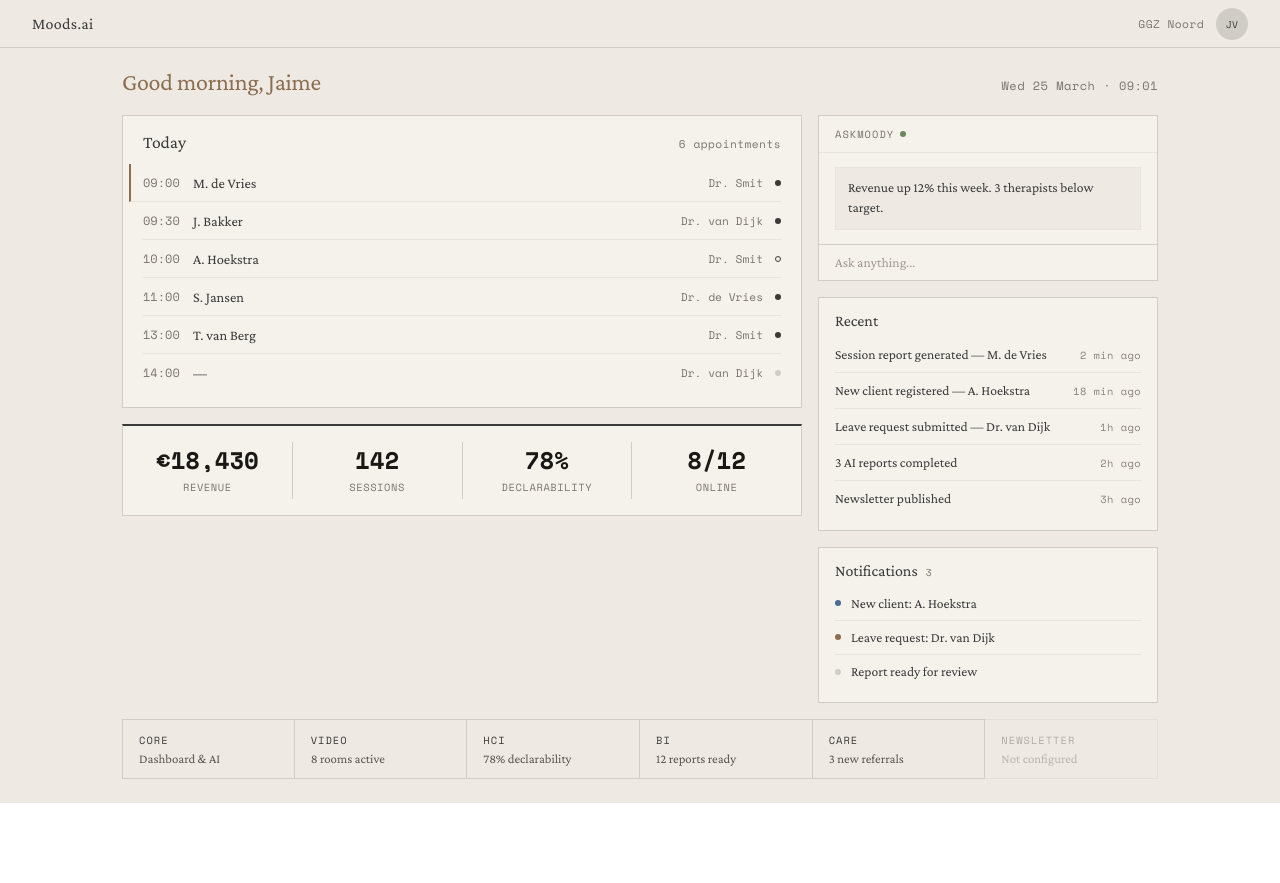
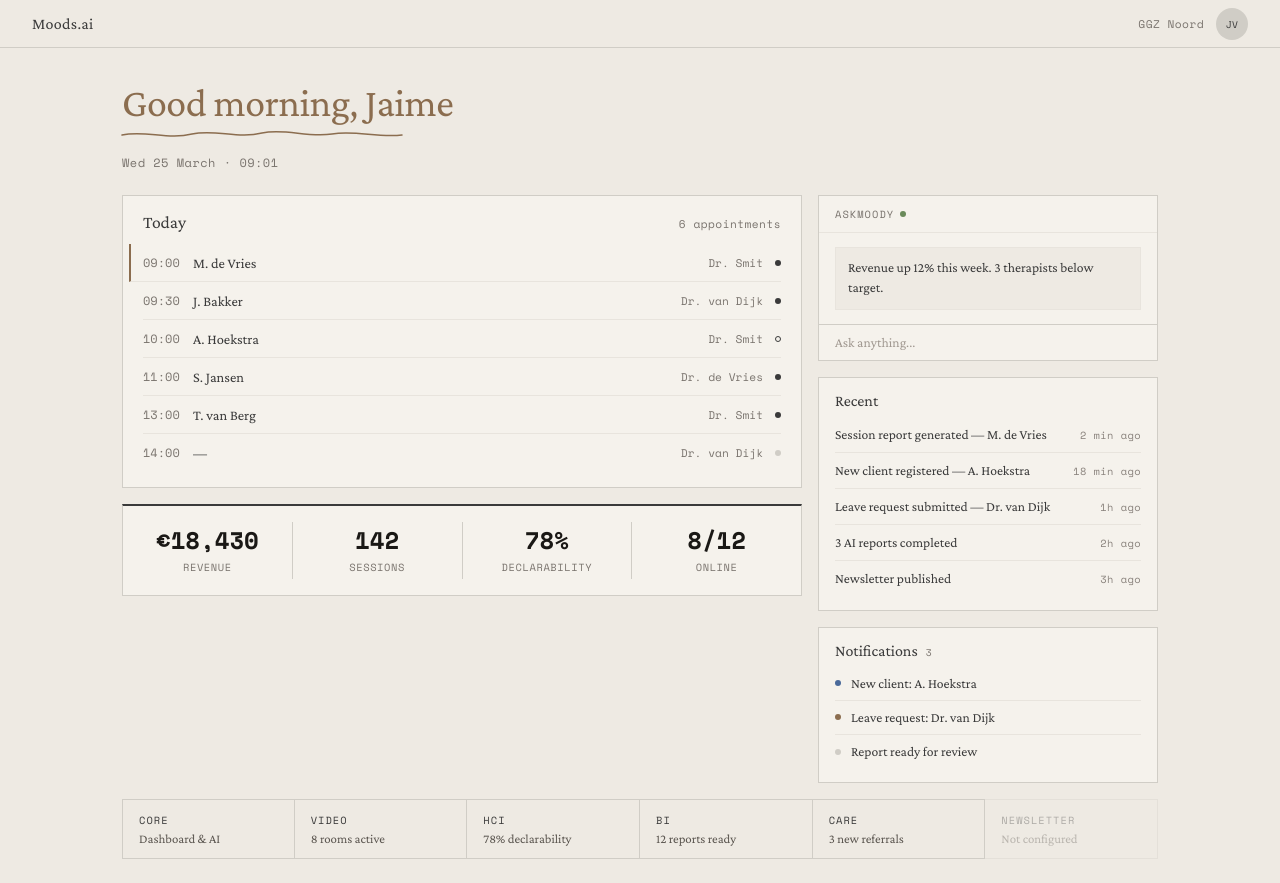
Before and after one commit to stmoerman/moodsai-vibe-design, a Next.js app: page /dashboard-example in a window 1280 px wide. Before the commit the page ends 803 px from the top, so only its background shows below. Built offline with nearby package versions, Linux system fonts and the light colour scheme.

Commit message:
feat: dashboard-example — animated greeting with hand-drawn underline, staggered dashboard reveal

```diff
--- a/app/dashboard-example/page.module.css
+++ b/app/dashboard-example/page.module.css
@@ -94,25 +94,56 @@
   letter-spacing: 0.04em;
 }
 
-/* ── Welcome Strip ── */
-.welcomeStrip {
+/* ── Welcome Hero ── */
+@keyframes greetFadeUp {
+  from { opacity: 0; transform: translateY(14px); }
+  to { opacity: 1; transform: translateY(0); }
+}
+
+@keyframes drawGreetingLine {
+  to { stroke-dashoffset: 0; }
+}
+
+@keyframes dashboardReveal {
+  from { opacity: 0; transform: translateY(12px); }
+  to { opacity: 1; transform: translateY(0); }
+}
+
+.welcomeHero {
   position: relative;
   z-index: 1;
   max-width: 1100px;
   margin: 0 auto;
-  padding: 20px 32px;
-  display: flex;
-  align-items: baseline;
-  justify-content: space-between;
-  animation: slideDown 0.4s ease 0.1s both;
+  padding: 32px 32px 24px;
 }
 
 .greeting {
   font-family: 'Crimson Pro', serif;
-  font-size: 1.5rem;
+  font-size: clamp(1.8rem, 3.5vw, 2.5rem);
   font-weight: 400;
   color: #8b6d4f;
   letter-spacing: -0.01em;
+  margin: 0;
+  opacity: 0;
+  animation: greetFadeUp 0.7s cubic-bezier(0.16, 1, 0.3, 1) forwards 0.15s;
+}
+
+.greetingUnderline {
+  display: block;
+  margin-top: 4px;
+  margin-bottom: 12px;
+  overflow: visible;
+}
+
+.greetingUnderlinePath {
+  fill: none;
+  stroke: #8b6d4f;
+  stroke-width: 1.5;
+  stroke-linecap: round;
+  stroke-linejoin: round;
+  stroke-dasharray: 320;
+  stroke-dashoffset: 320;
+  animation: drawGreetingLine 0.8s ease-out forwards 0.6s;
 }
 
 .dateTime {
@@ -120,6 +151,8 @@
   font-size: 0.75rem;
   color: #7a746e;
   letter-spacing: 0.04em;
+  opacity: 0;
+  animation: greetFadeUp 0.5s cubic-bezier(0.16, 1, 0.3, 1) forwards 1.1s;
 }
 
 /* ── Main Grid ── */
@@ -132,6 +165,8 @@
   display: grid;
   grid-template-columns: 2fr 1fr;
   gap: 16px;
+  opacity: 0;
+  animation: dashboardReveal 0.6s cubic-bezier(0.16, 1, 0.3, 1) forwards 1.4s;
 }
 
 /* ── Left Column ── */
@@ -470,7 +505,8 @@
   display: grid;
   grid-template-columns: repeat(6, 1fr);
   gap: 0;
-  animation: slideUp 0.4s ease 0.3s both;
+  opacity: 0;
+  animation: dashboardReveal 0.5s cubic-bezier(0.16, 1, 0.3, 1) forwards 1.7s;
 }
 
 .moduleTile {
@@ -561,7 +597,9 @@
 /* ── Reduced Motion ── */
 @media (prefers-reduced-motion: reduce) {
   .dotGrid,
-  .welcomeStrip,
+  .greeting,
+  .dateTime,
+  .mainGrid,
   .scheduleRow,
   .rightCol,
   .modulesRow {
@@ -569,4 +607,8 @@
     opacity: 1;
     transform: none;
   }
+  .greetingUnderlinePath {
+    stroke-dashoffset: 0;
+    animation: none;
+  }
 }
--- a/app/dashboard-example/page.tsx
+++ b/app/dashboard-example/page.tsx
@@ -85,9 +85,15 @@ export default function DashboardExample() {
         </div>
       </header>
 
-      {/* Welcome Strip */}
-      <div className={s.welcomeStrip}>
-        <span className={s.greeting}>{greeting}, Jaime</span>
+      {/* Welcome Hero */}
+      <div className={s.welcomeHero}>
+        <h1 className={s.greeting}>{greeting}, Jaime</h1>
+        <svg className={s.greetingUnderline} width="280" height="12" viewBox="0 0 280 12" aria-hidden="true">
+          <path
+            d="M0,6 C23,1 46,11 70,5 C93,0 116,10 140,4 C163,-1 186,9 210,5 C233,1 256,9 280,6"
+            className={s.greetingUnderlinePath}
+          />
+        </svg>
         <span className={s.dateTime}>{dateStr} &middot; {timeStr}</span>
       </div>
 
```
